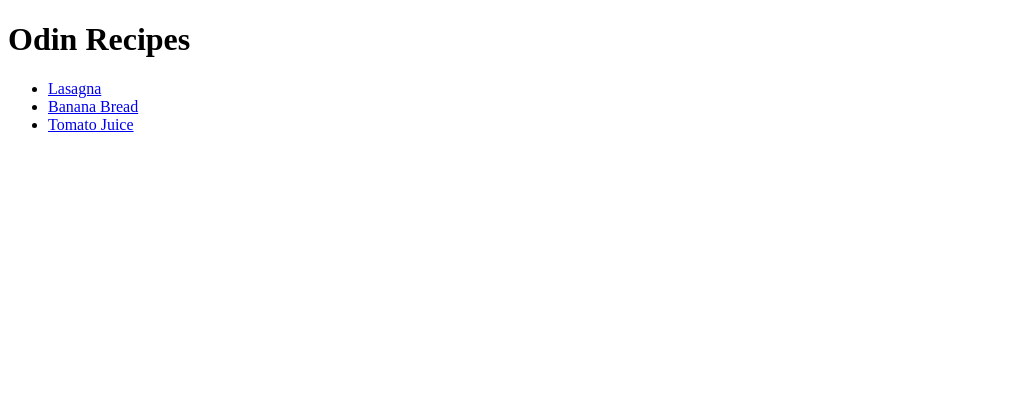
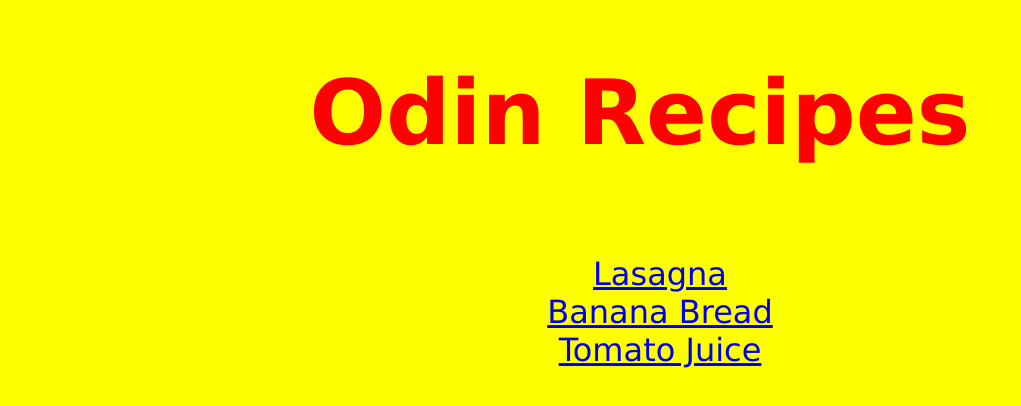
Before and after one commit to ShilpaKarikatti/odin-recipes, a plain HTML site: page index.html in a window 1280 px wide. Shown: the whole page, without its empty margins (0-1021 px from the left). Drawn offline with Linux system fonts and the light colour scheme.

Commit message:
styles added

```diff
--- a/index.html
+++ b/index.html
@@ -3,10 +3,11 @@
 <head>
     <meta charset="UTF-8">
     <title>Odin Recipes</title>
+    <link rel="stylesheet" href="styles.css">
 </head>
 <body>
-    <h1>Odin Recipes</h1>
-    <ul>
+    <h1 class="menu">Odin Recipes</h1>
+    <ul class="menu">
         <li><a href="./recipes/lasagna.html">Lasagna</a></li>
         <li><a href="./recipes/bananabread.html">Banana Bread</a></li>
         <li><a href="./recipes/tomatojuice.html">Tomato Juice</a></li>
--- /dev/null
+++ b/styles.css
@@ -0,0 +1,15 @@
+* {
+    background: yellow;
+}
+.menu {
+    color: red;
+    font-family: Verdana, Geneva, Tahoma, sans-serif;
+    text-align: center;
+    font-size: 90px;
+}
+
+li {
+    font-size: xx-large;
+    text-align: center;
+    list-style-type: none;
+}
```
Also changed, not shown: recipes/bananabread.html (+1 -0 lines).
